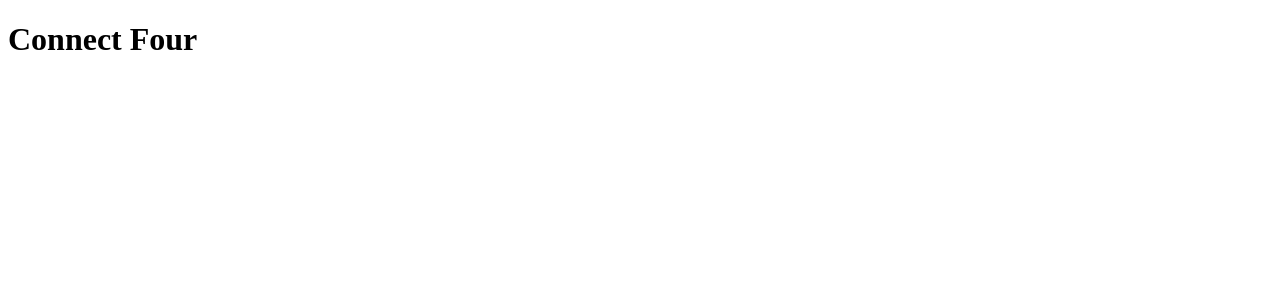
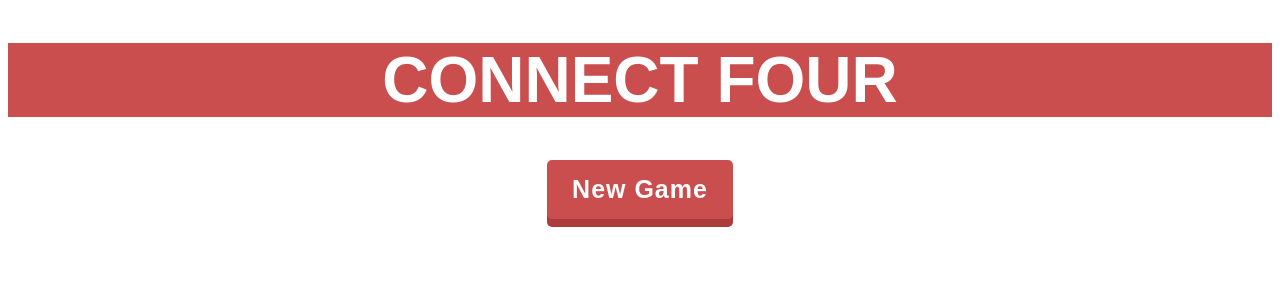
Before and after one commit to VincentCastelli/connect-four, a React app: page / in a window 1280 px wide. Shown: the top 300 px of the page. Built offline with nearby package versions, Linux system fonts and the light colour scheme; the HTML template or start-up script is replaced by a standard one.

Commit message:
Added title screen; player name inputs; created stylesheet

```diff
--- a/src/App.jsx
+++ b/src/App.jsx
@@ -1,20 +1,42 @@
 import React from 'react';
+import PropTypes from 'prop-types';
+import TitleScreen from './components/TitleScreen';
+import './style/style.css';
 
 class App extends React.Component {
   constructor(props) {
     super(props);
 
     this.state = {
+      gameStart: false,
     };
+
+    this.handleGameStart = this.handleGameStart.bind(this);
+  }
+
+  handleGameStart() {
+    this.setState(prevstate => ({
+      gameStart: !prevstate.gameStart,
+    }));
   }
 
   render() {
     return (
       <div>
-        <h1>Connect Four</h1>
+        <div className="title-head">
+          <h1>CONNECT FOUR</h1>
+        </div>
+        {
+          !this.gameStart &&
+          <TitleScreen gameStart={this.handleGameStart} />
+        }
       </div>
     );
   }
 }
 
+App.propTypes = {
+  gameStart: PropTypes.func.isRequired,
+};
+
 export default App;
--- /dev/null
+++ b/src/components/TitleScreen.jsx
@@ -0,0 +1,74 @@
+import React from 'react';
+
+class TitleScreen extends React.Component {
+  constructor(props) {
+    super(props);
+
+    this.state = {
+      isNewGameInit: false,
+      isHiddenPlayers: true,
+      playerOne: '',
+      playerTwo: '',
+    };
+
+    this.toggleIsHiddenPlayers = this.toggleIsHiddenPlayers.bind(this);
+    this.handleChangePlayerOne = this.handleChangePlayerOne.bind(this);
+    this.handleChangePlayerTwo = this.handleChangePlayerTwo.bind(this);
+    this.handleSubmit = this.handleSubmit.bind(this);
+  }
+
+  toggleIsHiddenPlayers() {
+    this.setState(prevState => ({
+      isHiddenPlayers: !prevState.isHiddenPlayers,
+      isNewGameInit: !prevState.isNewGameInit,
+    }));
+  }
+
+  handleChangePlayerOne(evt) {
+    evt.preventDefault();
+    const playerOneInput = evt.target.value.toUpperCase();
+    this.setState({
+      playerOne: playerOneInput,
+    });
+  }
+
+  handleChangePlayerTwo(evt) {
+    evt.preventDefault();
+    const playerTwoInput = evt.target.value.toUpperCase();
+    this.setState({
+      playerTwo: playerTwoInput,
+    });
+  }
+
+  handleSubmit(evt) {
+    evt.preventDefault();
+    this.props.gameStart();
+  }
+
+  render() {
+    return (
+      <div>
+        <div className="new-game">
+          {
+            !this.state.isNewGameInit &&
+            <button className="btn btn-nice-1" onClick={this.toggleIsHiddenPlayers} type="submit">
+            New Game
+          </button>
+          }
+        </div>
+        <div>
+          {
+            !this.state.isHiddenPlayers &&
+            <form onSubmit={this.handleSubmit} className="form-container">
+              <input type="text" placeholder="Enter player one name..." value={this.state.playerOne} minLength="1" maxLength="10" onChange={this.handleChangePlayerOne} />
+              <input type="text" placeholder="Enter player two name..." value={this.state.playerTwo} minLength="1" maxLength="10" onChange={this.handleChangePlayerTwo} />
+              <button className="btn btn-nice-2" type="submit"> Start </button>
+            </form>
+          }
+        </div>
+      </div>
+    );
+  }
+}
+
+export default TitleScreen;
--- /dev/null
+++ b/src/style/style.css
@@ -0,0 +1,78 @@
+body {
+  font-family: Arial, Helvetica, sans-serif;
+}
+.title-head {
+  flex-direction: column;
+  justify-content: center;
+  text-align: center;
+  font-size: 32px;
+  background: #cb4e4e;
+  color: white;
+}
+.new-game {
+  text-align: center;
+}
+.form-container {
+  display: flex;
+  flex-direction: column;
+  justify-content: space-evenly;
+  align-items: center;
+
+}
+.btn {
+  font-weight: bold;
+  letter-spacing: 1px;
+  padding: 15px 25px;
+  outline: none;
+  position: relative;
+	-webkit-transition: all 0.3s;
+	-moz-transition: all 0.3s;
+	transition: all 0.3s;
+}
+.btn-nice-1 {
+  border: none;
+  font-size: 25px;
+  border-radius: 5px;
+  background:#cb4e4e;
+  box-shadow: 0 8px #ab3c3c;
+  color: #fff;
+  transition: none;
+}
+.btn-nice-1:hover {
+	box-shadow: 0 6px #ab3c3c;
+	top: 2px;
+}
+.btn-nice-1:active {
+	box-shadow: 0 0 #ab3c3c;
+	top: 6px;
+}
+
+.btn-nice-2 {
+  border: none;
+  font-size: 12px;
+  border-radius: 5px;
+  background:#cb4e4e;
+  box-shadow: 0 8px #ab3c3c;
+  color: #fff;
+  transition: none;
+}
+.btn-nice-2:hover {
+	box-shadow: 0 6px #ab3c3c;
+	top: 2px;
+}
+.btn-nice-2:active {
+	box-shadow: 0 0 #ab3c3c;
+	top: 6px;
+}
+
+input[type=text] {
+  display: inline-block;
+  padding: 15px 25px;
+  border: 2px solid #ccc;
+  -webkit-border-radius: 5px;
+  border-radius: 5px;
+}
+
+input[type=text]:focus {
+  border-color: #333;
+}
```
Also changed, not shown: 4 other files (tests, documents, lock files or other folders).
